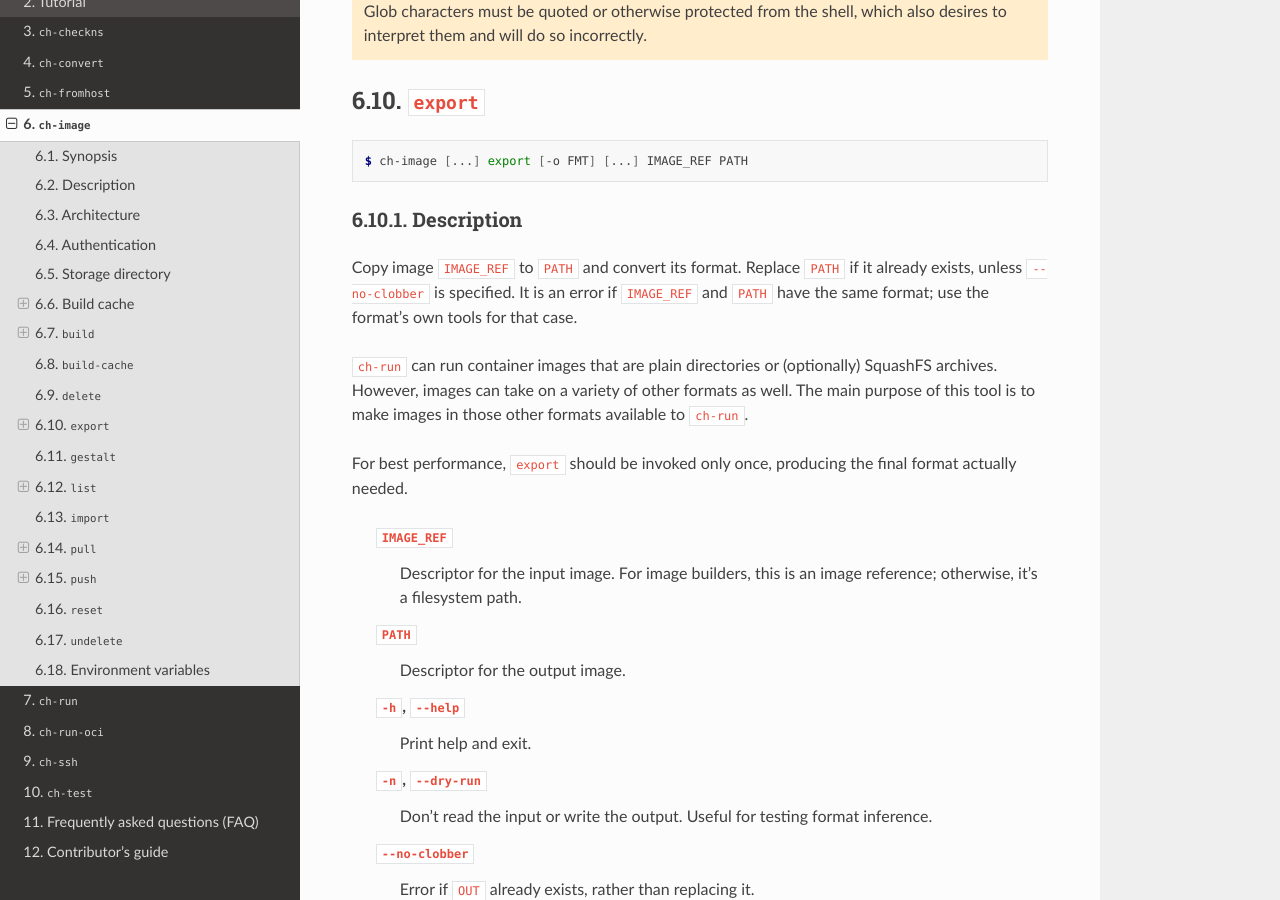
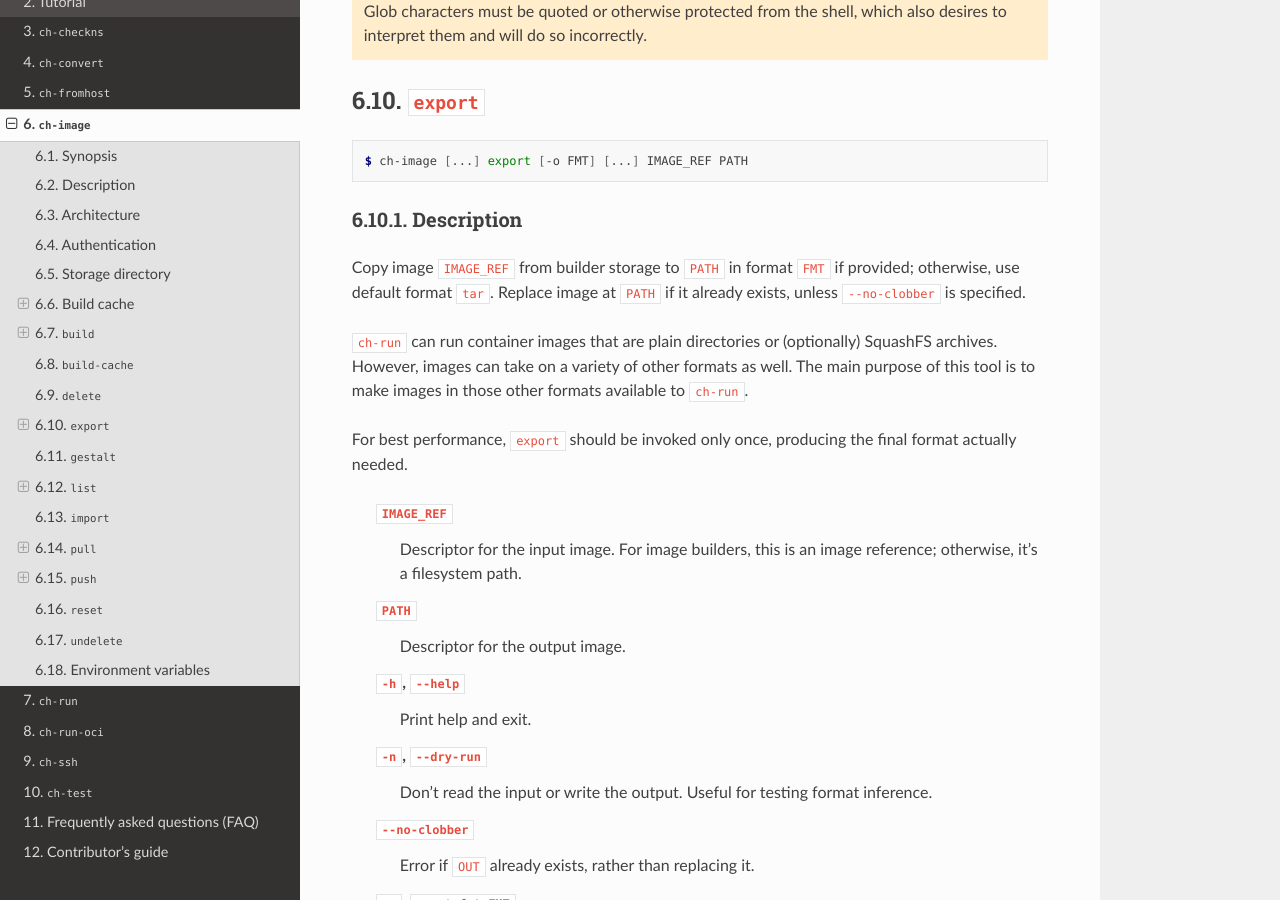
Before and after one commit to hpc/charliecloud, a Sphinx documentation site: the page built from doc/ch-image.rst, in a window 1280 px wide and 900 px high, scrolled down 17475 px. Built offline with Sphinx 7.4.7 and the Read the Docs theme 2.0.0, drawn with Linux system fonts in a browser that asks for light colours; the version number could not be read and is left out.

Commit message:
Update doc/ch-image.rst
Co-authored-by: Jordan Ogas <jogas@lanl.gov>

```diff
--- a/doc/ch-image.rst
+++ b/doc/ch-image.rst
@@ -938,10 +938,10 @@ trading off the time needed to retrieve an image from cache.
 Description
 -----------
 
-Copy image :code:`IMAGE_REF` to :code:`PATH` and convert its format. Replace
-:code:`PATH` if it already exists, unless :code:`--no-clobber` is specified. It
-is an error if :code:`IMAGE_REF` and :code:`PATH` have the same format; use the
-format's own tools for that case.
+Copy image :code:`IMAGE_REF` from builder storage to :code:`PATH` in format
+:code:`FMT` if provided; otherwise, use default format :code:`tar`. Replace
+image at :code:`PATH` if it already exists, unless :code:`--no-clobber` is
+specified.
 
 :code:`ch-run` can run container images that are plain directories or
 (optionally) SquashFS archives. However, images can take on a variety of other
```
